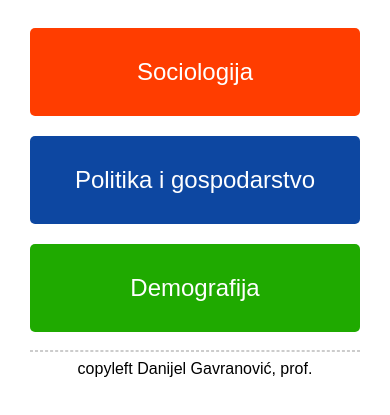
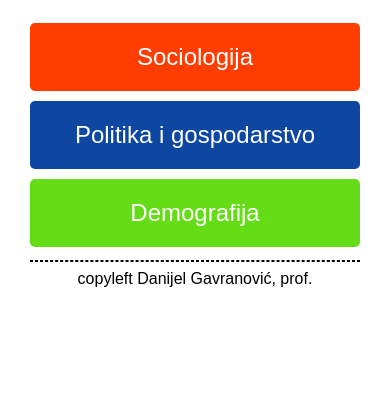
Before and after one commit to srednja-skola/srednja-skola.github.io, a plain HTML site: page index.html in a window 390 px wide. Shown: the part 107-522 px from the top of the page. Drawn offline with Linux system fonts and the light colour scheme.

Commit message:
Add files via upload

```diff
--- /dev/null
+++ b/css/style.css
@@ -0,0 +1,135 @@
+:root {
+  --g-crvena: #F44336;
+  --g-svijetlo-plava: #0091EA;
+  --g-tamno-plava: #0D47A1;
+  --g-indigo: #1A237E;
+  --g-smedja: #795548;
+  --g-zelena: #64DD17;
+  --tamno-narancasta:#FF3D00;
+  --g-svijetlo-zelena: #8BC34A;
+  --g-zarko-zelena: #76FF03;
+  --g-amber: #FFC107;
+  --g-zuta: #FFEB3B;
+  --g-narancasta: #FF9800;
+  --g-tamno-narancasta: #FF3D00;
+  --g-siva: #9E9E9E;
+}
+
+html {
+  font-family: sans-serif;
+}
+
+body {
+  margin: 30px;
+}
+
+main, section {
+  margin: 3% 10%;
+  display: flex;
+  text-align: center;
+}
+
+a {
+  flex: 1;
+  padding: 30px;
+  margin: 0 10px;
+  text-decoration: none;
+  font-size: 2rem;
+  color: #fff;
+  border-radius: 5px;
+}
+
+hr {
+  border: 1px dashed #000;
+}
+
+.sociologija, .pag {
+  background: var(--g-tamno-narancasta);
+}
+
+.politika, .simuni {
+  background: var(--g-tamno-plava);
+}
+
+.dodatna-nastava, .gorica {
+  background: var(--g-zelena);
+}
+
+.kosljun-proboj {
+  background: var(--g-amber);
+}
+
+.tablica {
+  background: #9E9E9E;
+}
+
+a:hover {
+  opacity: 0.8;
+  text-decoration: underline;
+}
+
+.naslov {
+  text-align: center;
+  font-weight: normal;
+}
+
+section a {
+  flex: 1;
+  padding: 10px;
+  margin: -25px 10px 0;
+  text-decoration: none;
+  font-size: 1.4rem;
+  color: #fff;
+  border-radius: 5px;
+}
+
+@media all and (max-width:768px) {
+  main, section {
+    flex-flow: column;
+    margin: 0;
+  }
+  a {
+    margin: 5px 0;
+    font-size: 1.5rem;
+    padding: 20px 0;
+  }
+  section a {
+    flex: 1;
+    margin: 5px 0;
+    text-decoration: none;
+    font-size: 1.4rem;
+    color: #fff;
+    border-radius: 5px;
+  }
+  section a:first-of-type {
+    margin-top: 45px;
+  }
+  footer {
+    text-align: center;
+  }
+}
+
+pre {
+  text-align: left;
+}
+
+.pokrivac {
+  z-index: 9999;
+  width: 100%;
+  height: 100%;
+  position: absolute;
+  top: 0px;
+  left: 0px;
+  background: #fff;
+}
+
+.izvor-ostali {
+  background: var(--g-svijetlo-plava);
+}
+.izvor-pag {
+  background: var(--tamno-narancasta);
+}
+.u-sredini {
+text-align: center;
+font-family: monospace;
+}
--- a/index.html
+++ b/index.html
@@ -5,76 +5,7 @@
   <meta name="viewport" content="width=device-width, initial-scale=1.0">
   <meta http-equiv="X-UA-Compatible" content="ie=edge">
   <title>Srednja Škola Bartula Kašića Pag - nastavni materijal</title>
-  <style>
-  /*
-  --g-crvena: #F44336;
-  --g-svijetlo-plava: #03A9F4;
-  --g-tamno-plava: #0D47A1;
-  --g-indigo: #1A237E;
-  --g-smedja: #795548;
-  --g-zelena: #4CAF50;
-  --g-svijetlo-zelena: #8BC34A;
-  --g-zarko-zelena: #76FF03;
-  --g-amber: #FFC107;
-  --g-zuta: #FFEB3B;
-  --g-narancasta: #FF9800;
-  --g-tamno-narancasta: #FF3D00;
-  --g-siva: #9E9E9E;;
-  */
-  html {
-    font-family: sans-serif;
-  }
-  body {
-    margin: 30px;
-  }
-  main {
-    margin:8% 10%;
-    display:flex;
-    text-align: center;
-  }
-  a {
-    flex:1;
-    padding: 30px;
-    margin: 0 10px;
-    text-decoration: none;
-    font-size: 2rem;
-    color:#fff;
-    border-radius: 5px;
-  }
-  hr {
-    border: 1px dashed #ccc;
-  }
-  .sociologija {
-    background: #FF3D00;
-  }
-  .politika {
-    background: #0D47A1;
-  }
-  .dodatna-nastava {
-    background: #1faa00;
-  }
-  a:hover {
-    opacity: 0.8;
-    text-decoration: underline;
-  }
-.naslov {
-  text-align: center;
-  font-weight: normal;
-}
-@media all and (max-width:768px) {
-  main {
-    flex-flow: column;
-    margin:0;
-  }
-  a {
-    margin: 10px 0;
-    font-size: 1.5rem;
-  }
-  footer {
-    text-align: center;
-  }
-}
-  </style>
+  <link href="css/style.css" rel="stylesheet">
 </head>
 <body>
   <h1 class="naslov">Klikom odaberi podstranicu</h1>
```
Also changed, not shown: dodatna-nastava.html (+8 -126 lines), 2 other files.
